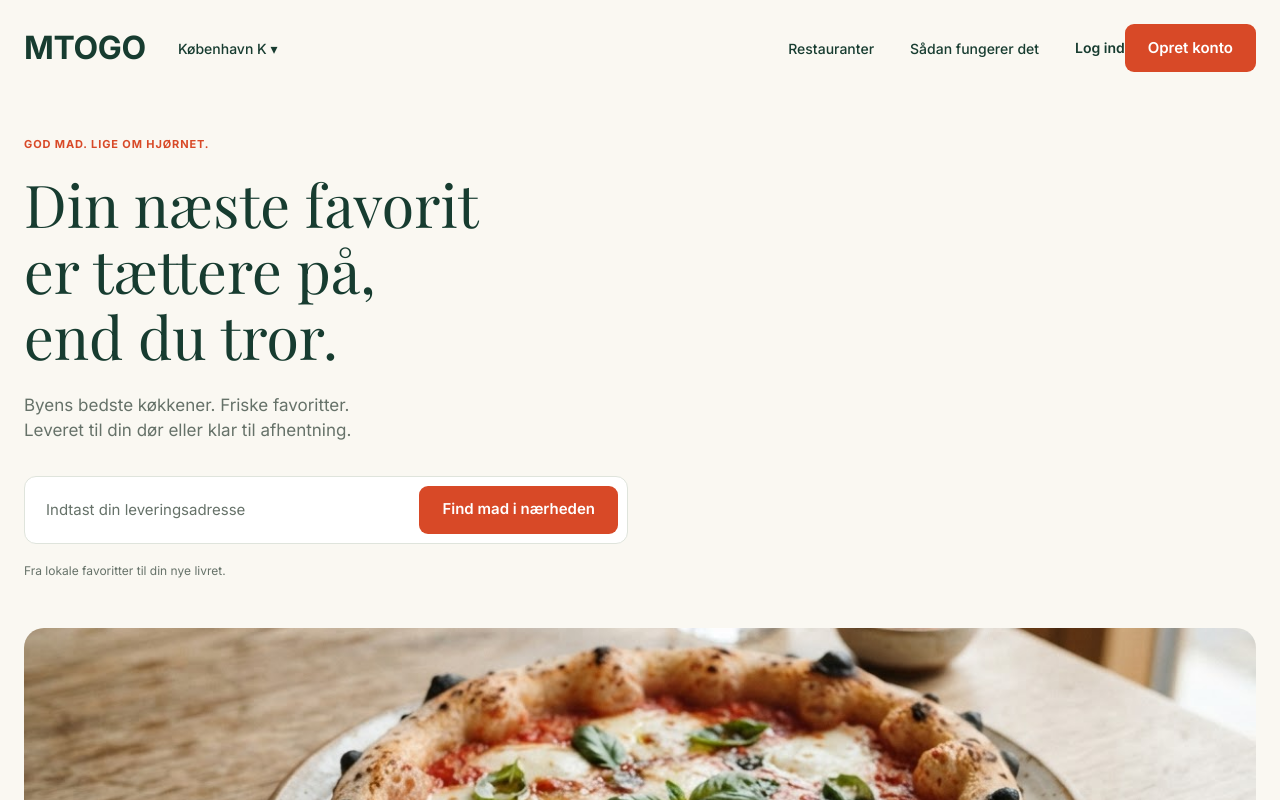
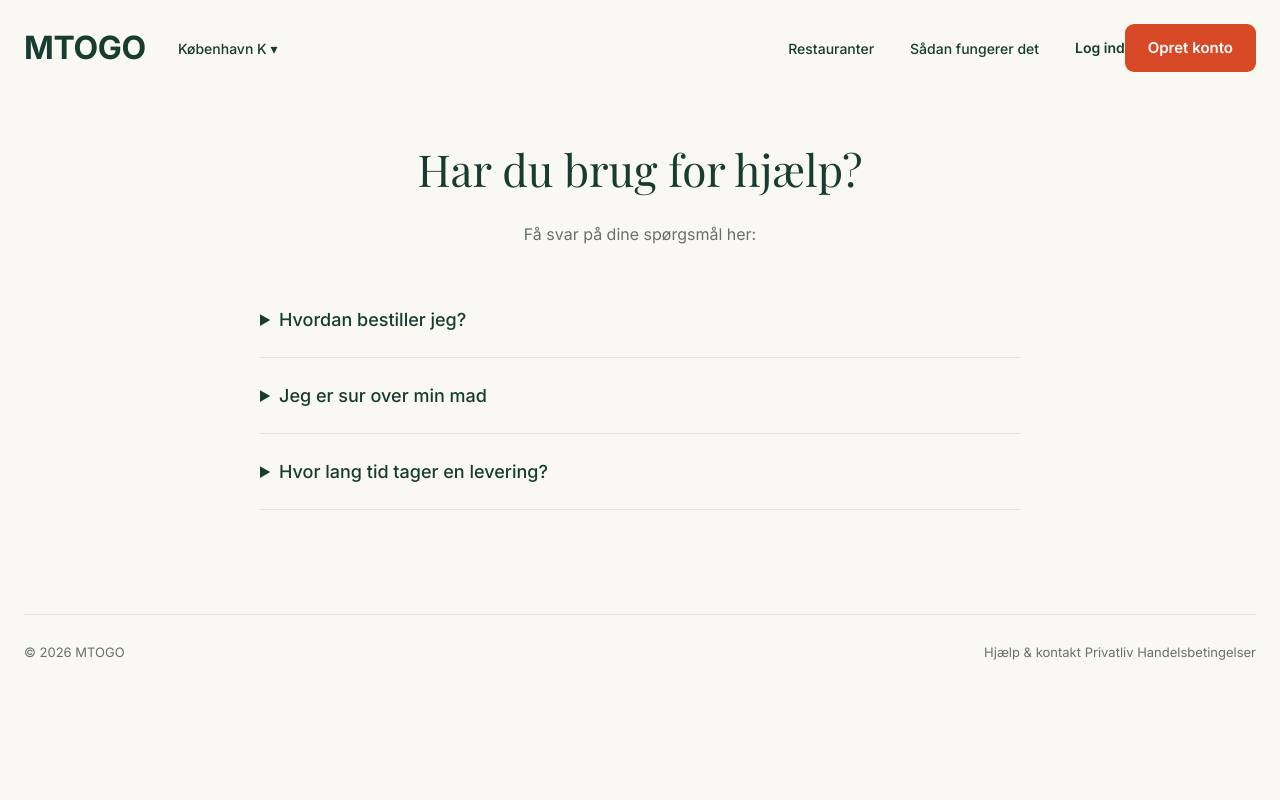
Before and after one commit to Freddyboi123/MTOGO, a React (Vite) app in the folder Frontend/: page /help in a window 1280 px wide. Before the commit this address led to /. Shown: the top 800 px of the page. Built offline with nearby package versions, Linux system fonts and the light colour scheme; no server answers.

Commit message:
FAQ site created.

```diff
--- a/Frontend/src/App.jsx
+++ b/Frontend/src/App.jsx
@@ -11,6 +11,7 @@ import Checkout from './pages/Checkout';
 import ApplyRestaurant from './pages/ApplyRestaurant';
 import ApplyCourier from './pages/ApplyCourier';
 import Profile from './pages/Profile';
+import FAQ from './pages/FAQ/FAQ';
 import RestaurantPanel from './pages/RestaurantPanel';
 import CourierPanel from './pages/CourierPanel';
 import AdminRestaurants from './pages/AdminRestaurants';
@@ -35,6 +36,7 @@ export default function App() {
       <Route path="/ansoeg/restaurant" element={<ApplyRestaurant />} />
       <Route path="/ansoeg/chauffoer" element={<ApplyCourier />} />
       <Route path="/min-profil" element={<Profile />} />
+      <Route path="/help" element={<FAQ />} />
       <Route path="/restaurantpanel/*" element={<RestaurantPanel />} />
       <Route path="/chauffoerpanel/*" element={<CourierPanel />} />
       <Route path="/admin" element={<Navigate to="/admin/restauranter" replace />} />
--- a/Frontend/src/components/SiteFooter.jsx
+++ b/Frontend/src/components/SiteFooter.jsx
@@ -1,3 +1,4 @@
+import { Link } from 'react-router-dom';
 import cx from '../utils/cx';
 import ui from '../styles/shared.module.css';
 import styles from './SiteFooter.module.css';
@@ -8,7 +9,9 @@ export default function SiteFooter({ variant = 'full' }) {
       <footer className={styles.footer}>
         <div className={cx(ui.page, styles.slim)}>
           <span>© 2026 MTOGO</span>
-          <span>Hjælp &amp; kontakt     Privatliv     Handelsbetingelser</span>
+          <span>
+            <Link to="/help">Hjælp &amp; kontakt</Link>     Privatliv     Handelsbetingelser
+          </span>
         </div>
       </footer>
     );
@@ -25,7 +28,7 @@ export default function SiteFooter({ variant = 'full' }) {
         <div>
           <div className={styles.links}>
             <a href="#om">Om MTOGO</a>
-            <a href="#hjaelp">Hjælp &amp; kontakt</a>
+            <Link to="/help">Hjælp &amp; kontakt</Link>
             <a href="#partner">Bliv partner</a>
           </div>
           <div className={styles.linksSecondary}>
--- /dev/null
+++ b/Frontend/src/pages/FAQ/Components/FaqHero.jsx
@@ -0,0 +1,12 @@
+import cx from '../../../utils/cx';
+import ui from '../../../styles/shared.module.css';
+import styles from '../FAQ.module.css';
+
+export default function FaqHero({ title, lead }) {
+  return (
+    <section className={cx(ui.page, styles.hero)}>
+      <h1 className={styles.title}>{title}</h1>
+      <p className={cx(ui.lead, styles.lead)}>{lead}</p>
+    </section>
+  );
+}
--- /dev/null
+++ b/Frontend/src/pages/FAQ/Components/FaqItem.jsx
@@ -0,0 +1,10 @@
+import styles from '../FAQ.module.css';
+
+export default function FaqItem({ question, answer }) {
+  return (
+    <details className={styles.item}>
+      <summary className={styles.question}>{question}</summary>
+      <p className={styles.answer}>{answer}</p>
+    </details>
+  );
+}
--- /dev/null
+++ b/Frontend/src/pages/FAQ/FAQ.jsx
@@ -0,0 +1,49 @@
+import { Link } from 'react-router-dom';
+import SiteHeader from '../../components/SiteHeader';
+import SiteFooter from '../../components/SiteFooter';
+import cx from '../../utils/cx';
+import ui from '../../styles/shared.module.css';
+import styles from './FAQ.module.css';
+import FaqHero from './Components/FaqHero';
+import FaqItem from './Components/FaqItem';
+
+// Just created some basic FAQs and made it generic, so we can add more in the future.
+const FAQs = [
+  {
+    question: 'Hvordan bestiller jeg?',
+    answer:
+      'Du vælger restauranten og maden du ønsker at bestille. Derefter indtaster du din leveringsadresse. Herefter betaler du og afventer levering af din mad.'
+  },
+  {
+    question: 'Jeg er sur over min mad',
+    answer: (
+      <div>
+        Too bad, maden er lavet med kærlighed. Men hvis du insistere på, at maden ikke lever op til
+        dine forventninger kan du skrive en mail under <Link to="/" className={styles.link}>kontakt</Link>.
+      </div>
+    )
+  },
+  {
+    question: 'Hvor lang tid tager en levering?',
+    answer:
+      'Det afhænger af trafik og travlhed på restauranten. Men du vil modtage et estimat for leveringstid beregnet ud fra hvor lang tid det tager at tilberede din mad, samt levering.'
+  }
+];
+
+export default function FAQ() {
+  return (
+    <>
+      <SiteHeader />
+
+      <FaqHero title="Har du brug for hjælp?" lead="Få svar på dine spørgsmål her:" />
+
+      <section className={cx(ui.page, styles.list)}>
+        {FAQs.map((faq) => (
+          <FaqItem key={faq.question} question={faq.question} answer={faq.answer} />
+        ))}
+      </section>
+
+      <SiteFooter variant="slim" />
+    </>
+  );
+}
--- /dev/null
+++ b/Frontend/src/pages/FAQ/FAQ.module.css
@@ -0,0 +1,43 @@
+.hero {
+  padding-top: 40px;
+  text-align: center;
+}
+
+.title {
+  font-family: var(--serif);
+  font-weight: 400;
+  font-size: 44px;
+}
+
+.lead {
+  margin-top: 20px;
+}
+
+.list {
+  max-width: 760px;
+  margin-top: 36px;
+  padding-bottom: 56px;
+}
+
+.item {
+  border-bottom: 1px solid var(--border);
+  padding: 24px 0;
+}
+
+.question {
+  font-size: 18px;
+  font-weight: 500;
+  cursor: pointer;
+}
+
+.link {
+  color: var(--orange);
+  text-decoration: underline;
+}
+
+.answer {
+  color: var(--muted);
+  font-size: 15px;
+  margin-top: 16px;
+  padding-left: 22px;
+}
--- a/Frontend/src/pages/RestaurantPanel.jsx
+++ b/Frontend/src/pages/RestaurantPanel.jsx
@@ -94,6 +94,7 @@ export default function RestaurantPanel() {
       items={items}
       breadcrumb={`${restaurant.name}  /  Restaurantpanel`}
       user="Luca Moretti"
+      helpLink
     >
       <div className={dash.head}>
         <div>
```
